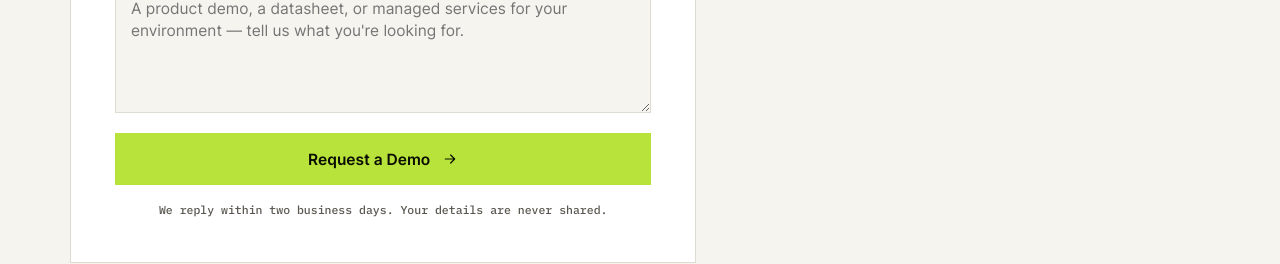
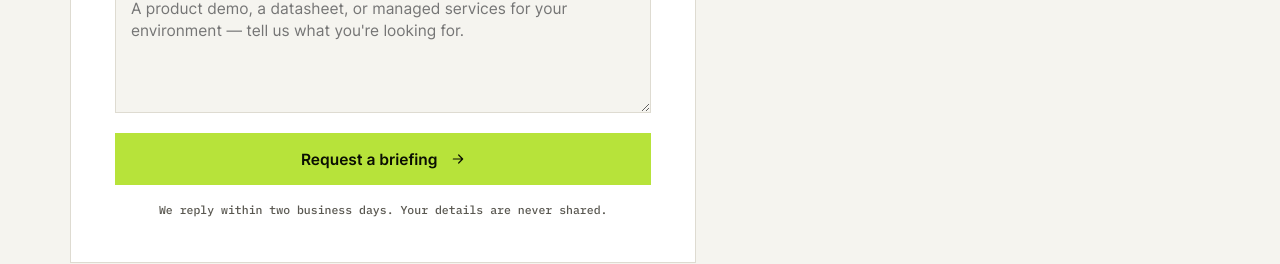
Before and after one commit to kaskatech/kaskatech-website, a Next.js app: page /contact in a window 1280 px wide. Shown: the part 1060-1324 px from the top of the page. Built offline with nearby package versions, Linux system fonts and the light colour scheme.

Commit message:
site: contact button Request a briefing

```diff
--- a/src/components/ContactForm.tsx
+++ b/src/components/ContactForm.tsx
@@ -155,7 +155,7 @@ export default function ContactForm() {
           ></textarea>
         </div>
         <button className="act full" type="submit" disabled={submitting}>
-          Request a Demo
+          Request a briefing
           <svg width="16" height="16" viewBox="0 0 24 24" fill="none" stroke="currentColor" strokeWidth="1.8" strokeLinecap="round" strokeLinejoin="round">
             <path d="M5 12h14M13 6l6 6-6 6" />
           </svg>
```
